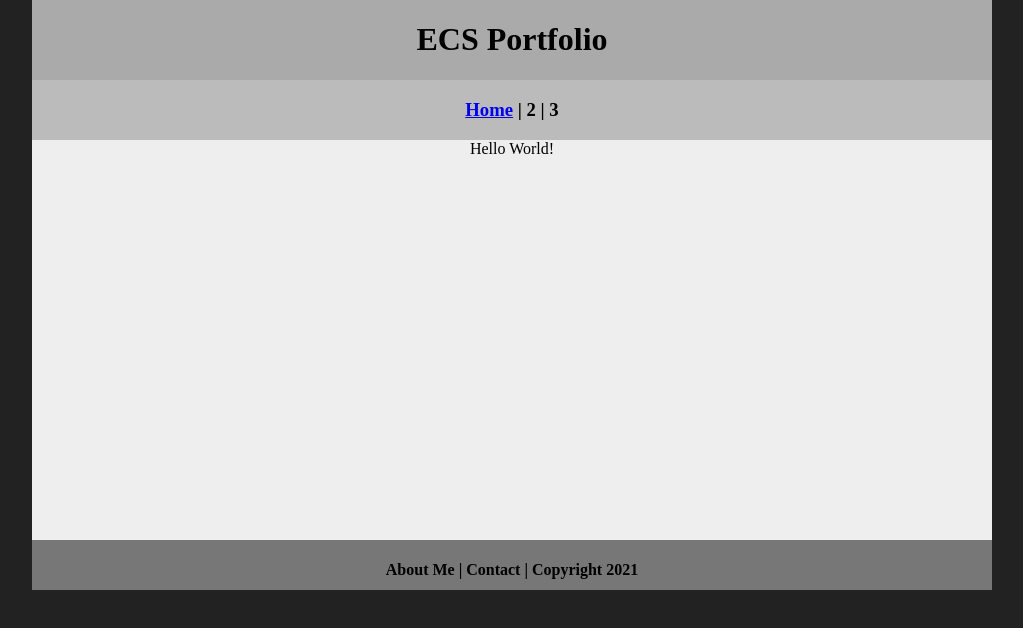
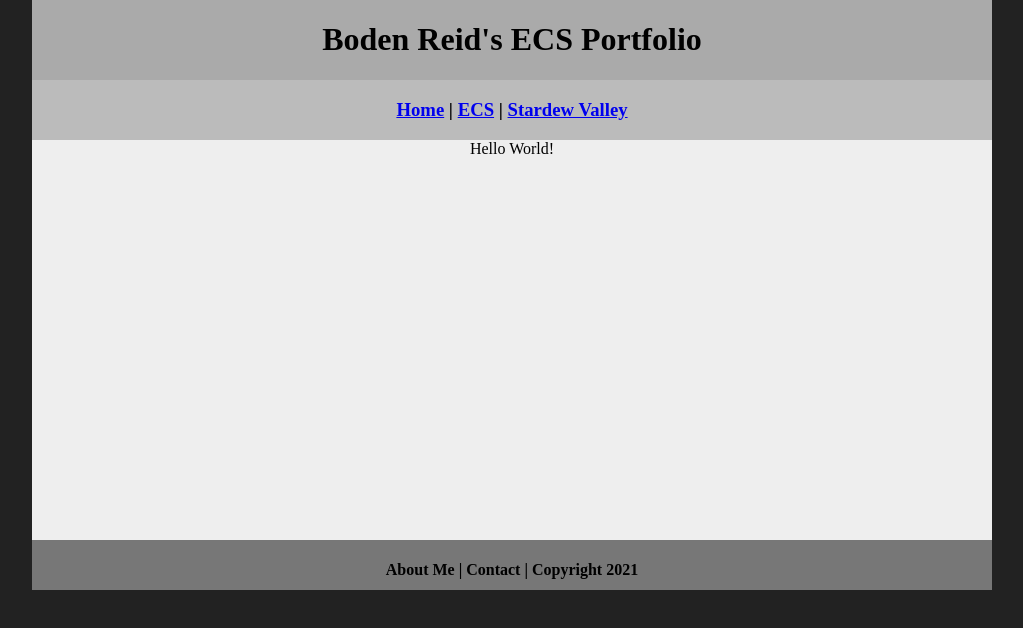
Before and after one commit to 96470/ECS-Portfolito, a plain HTML site: page index.html in a window 1280 px wide. Shown: the whole page, without its empty margins (128-1151 px from the left). Drawn offline with Linux system fonts and the light colour scheme.

Commit message:
Update index.html

```diff
--- a/index.html
+++ b/index.html
@@ -3,16 +3,16 @@
 <head>
 	<!-- This is a comment! Text here will be ignored by the browser. -->
 	<meta charset="UTF-8">
-	<title>My Portfolio</title>
+	<title>Boden Reid Portfolio</title>
 	<link href="myCSS.css" rel="stylesheet" type="text/css">
 </head>
 <body>
 <div class="container">
   <div class="header">
-  	<h1>ECS Portfolio</h1>
+  	<h1> Boden Reid's ECS Portfolio </h1>
   </div>
   <div class="nav">
-    <h3><a href="index.html">Home</a> | 2 | 3</h3>
+    <h3><a href="index.html">Home</a> | <a href="ecs/index.html">ECS</a> | <a href="stardew_valley/index.html">Stardew Valley</a></h3>
   </div>
   <div class="content">Hello World!</div>
   <div class="footer">
```
